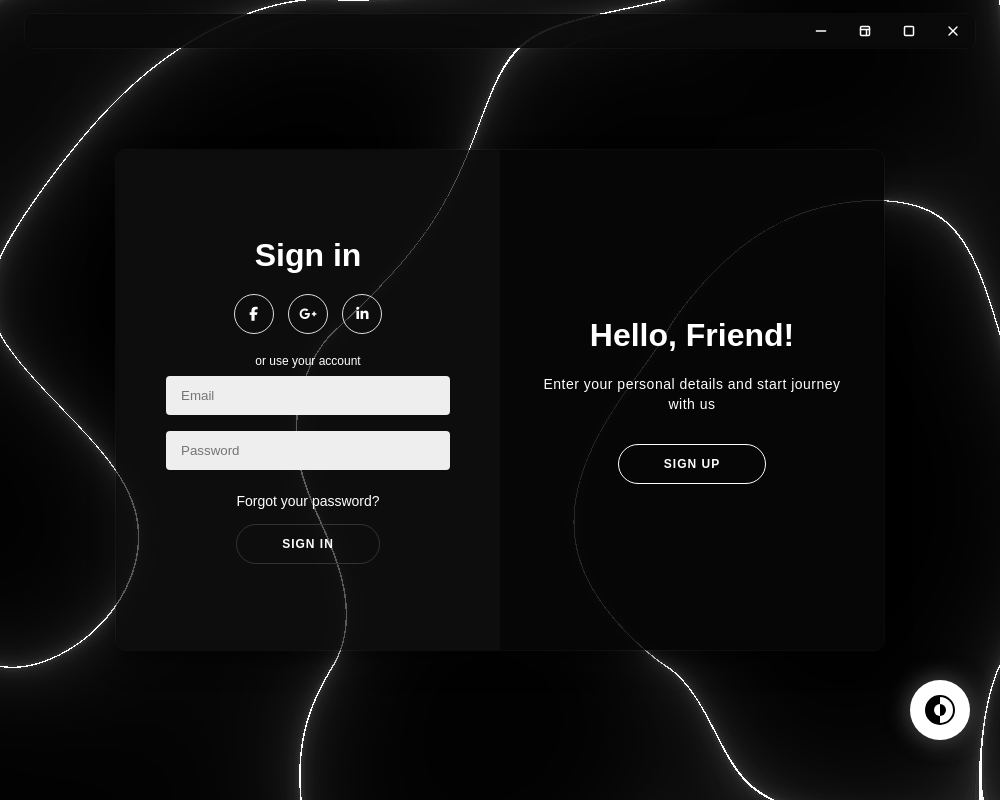
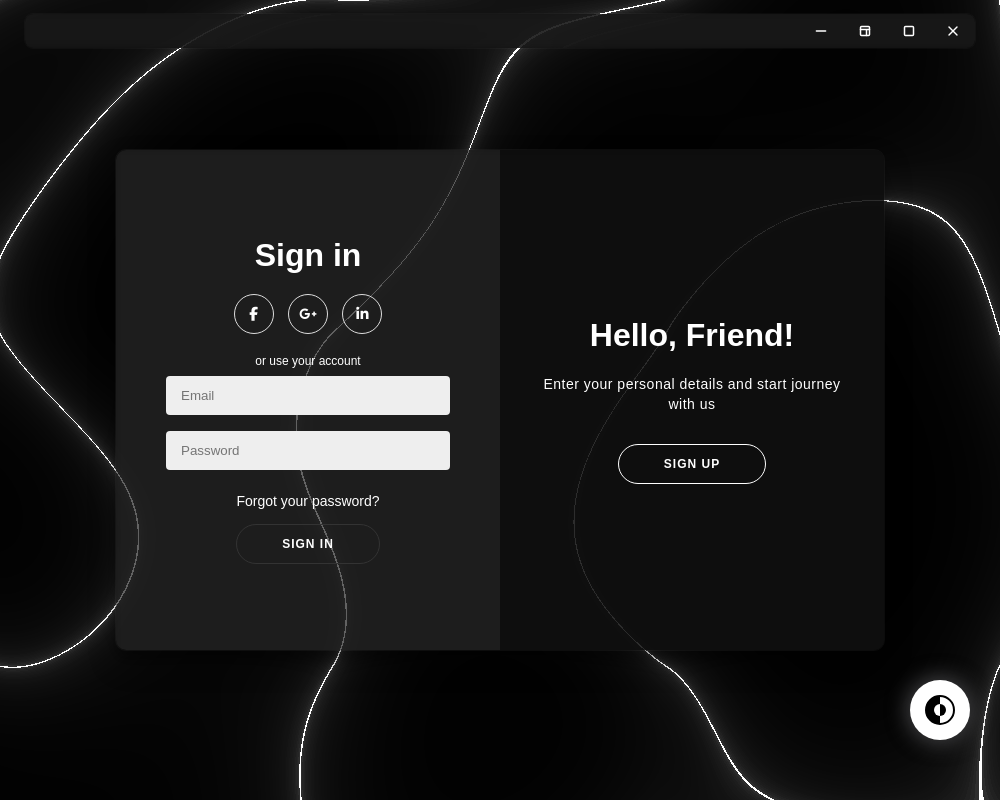
Before and after one commit to ManishTirkey/signIn-login-Electron-App, an Electron app: page public/main.html in a window 1000 px wide. Drawn offline with nearby package versions, Linux system fonts and the dark colour scheme; no server answers; files whose address does not match are found by name.

Commit message:
css is updated in form container

```diff
--- a/src/css/container.css
+++ b/src/css/container.css
@@ -269,7 +269,7 @@ input {
   }
 
   .container::after {
-    box-shadow: inset 0 0 0 2000px rgb(57 57 57 / 23%);
+    box-shadow: inset 0 0 0 2000px rgb(97 97 97 / 30%);
   }
 }
 
--- a/src/css/title_bar.css
+++ b/src/css/title_bar.css
@@ -119,7 +119,7 @@
   }
 
   .title-bar::after {
-    box-shadow: inset 0 0 0 200px rgb(255 255 255 / 9%);
+    box-shadow: inset 0 0 0 2000px rgb(255 255 255 / 18%);
   }
 
   .title-bar svg {
@@ -133,7 +133,7 @@
   }
 
   .title-bar::after {
-    box-shadow: inset 0 0 0 200px rgb(57 57 57 / 18%);
+    box-shadow: inset 0 0 0 200px rgb(115 115 115 / 20%);
   }
 
   .title-bar svg {
```
